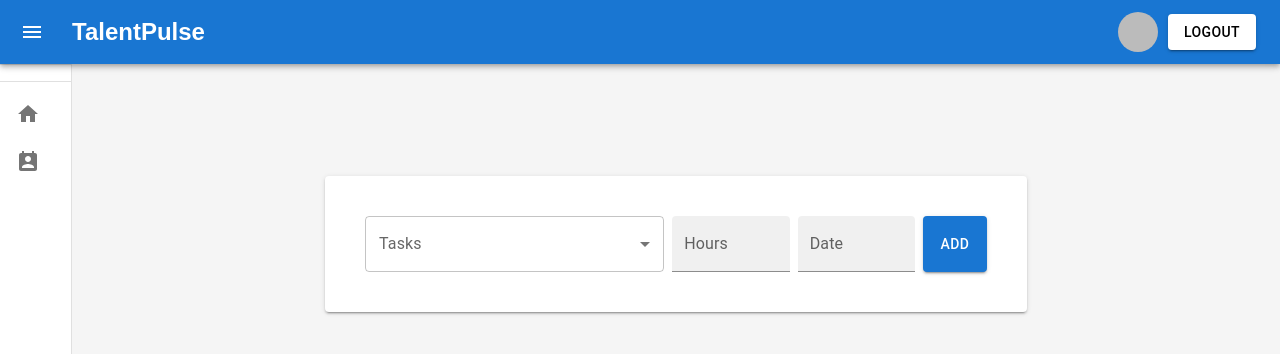
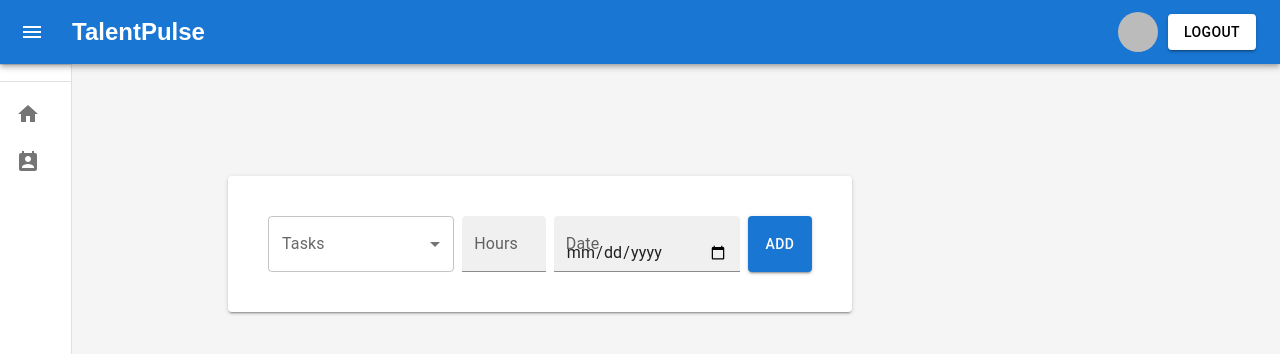
Before and after one commit to Nazmul1582/employee-management-client, a React (Vite) app: page /dashboard/work-sheet in a window 1280 px wide. Shown: the top 354 px of the page. Built offline with nearby package versions, Linux system fonts and the light colour scheme; no server answers; sample sign-in values are in the browser's storage; what react-swipeable-views-utils would draw is missing.

Commit message:
work-sheet form has been designed

```diff
--- a/src/pages/Dashboard/WorkSheet/WorkSheet.jsx
+++ b/src/pages/Dashboard/WorkSheet/WorkSheet.jsx
@@ -18,10 +18,13 @@ const WorkSheet = () => {
           component="form"
           elevation={2}
           sx={{
-              // minWidth: "450px",
+            minWidth: "450px",
+            marginLeft: {
+              xs: 16,
+            },
             padding: {
               xs: 1,
-                md: 5
+              md: 5,
             },
             display: "flex",
             gap: 1,
@@ -36,13 +39,25 @@ const WorkSheet = () => {
               label="Tasks"
               value=""
             >
-                <MenuItem value={10}>A</MenuItem>
-                <MenuItem value={20}>B</MenuItem>
-                <MenuItem value={30}>C</MenuItem>
+              <MenuItem value="sales">Sales</MenuItem>
+              <MenuItem value="support">Support</MenuItem>
+              <MenuItem value="content">Content</MenuItem>
+              <MenuItem value="paper-work">Paper Work</MenuItem>
             </Select>
           </FormControl>
-            <TextField  InputLabelProps={{sx: {fontSize: {xs: 10, md: 16}}}} id="outlined-basic" label="Hours" variant="filled" />
-            <TextField  InputLabelProps={{sx: {fontSize: {xs: 10, md: 16}}}} id="outlined-basic" label="Date" variant="filled" />
+          <TextField
+            type="number"
+            id="outlined-basic"
+            label="Hours"
+            variant="filled"
+          />
+          <TextField
+            type="date"
+            id="outlined-basic"
+            label="Date"
+            variant="filled"
+            sx={{width: "100%"}}
+          />
           <Button variant="contained">Add</Button>
         </Paper>
       </Grid>
```
Lines whose indentation alone changed are shown as unchanged.
